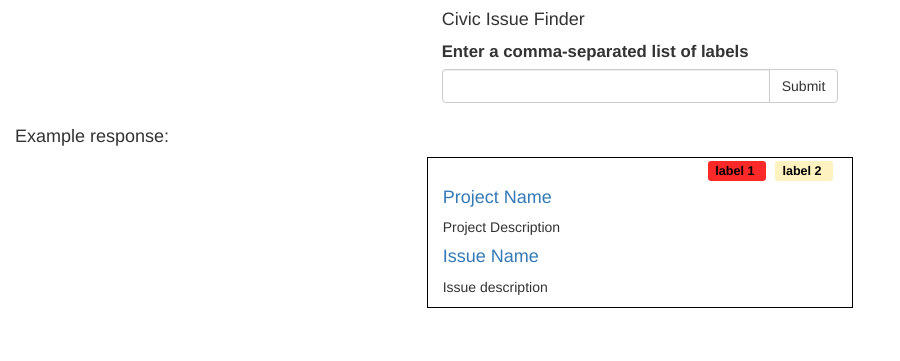
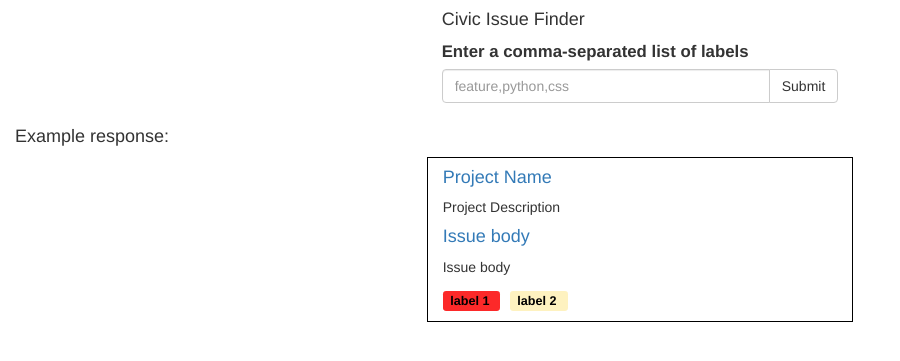
Before and after one commit to codeforamerica/civic-issue-finder, a Flask app: page / in a window 1280 px wide. Shown: the top 361 px of the page, without its empty margins (0-900 px from the left). Run offline with Flask 2, Linux system fonts and the light colour scheme; some libraries are stand-ins or nearby versions.

Commit message:
Styling changes courtesy of Frances

```diff
--- a/app.py
+++ b/app.py
@@ -44,10 +44,10 @@ def find():
   try:
     # If we have an organization name only query that organization
     if org_name != 'None':
-      issues = get('http://localhost:5000/api/organizations/%s/issues/labels/%s?per_page=100' % (org_name, labels))
+      issues = get('http://codeforamerica.org/api/organizations/%s/issues/labels/%s?per_page=100' % (org_name, labels))
     # Otherwise get issues across all organizations
     else:
-      issues = get('http://localhost:5000/api/issues/labels/'+labels+'?per_page=100')
+      issues = get('http://codeforamerica.org/api/issues/labels/'+labels+'?per_page=100')
   except ConnectionError, e:
     return render_template('index.html', org_name=org_name, default_labels=default_labels, error=True)
 
--- a/static/main.css
+++ b/static/main.css
@@ -16,7 +16,7 @@ label {
 }
 
 .issue-labels {
-  float: right;
+  margin-bottom: 10px;
   font-size: 1.2em;
 }
 
--- a/templates/index.html
+++ b/templates/index.html
@@ -2,6 +2,7 @@
 <head>
   <title>Civic Issue Finder</title>
   <link rel="stylesheet" type="text/css" href="https://maxcdn.bootstrapcdn.com/bootstrap/3.2.0/css/bootstrap.min.css">
+  <link rel="stylesheet" type="text/css" href="http://cdnjs.cloudflare.com/ajax/libs/octicons/2.0.2/octicons.min.css">
   <link rel="stylesheet" type="text/css" href="{{ url_for('static', filename='main.css') }}">
 </head>
 <body>
@@ -13,9 +14,9 @@
           <label for='labels'>Enter a comma-separated list of labels</label>
           <div class="input-group">
             {% if labels %}
-              <input type="text" class="form-control" name="labels" value="{{ labels }}">
+              <input type="text" class="form-control" name="labels" placeholder='feature,python,css' value="{{ labels }}">
             {% else %}
-              <input type="text" class="form-control" name="labels">
+              <input type="text" class="form-control" name="labels" placeholder='feature,python,css'>
             {% endif %}
               <div class="input-group-btn">
                   <input type='submit' value='Submit' class='btn btn-default'>
@@ -37,6 +38,18 @@
         <h4>Example response:</h4>
         <div class='row'>
           <div class="col-sm-4 col-sm-offset-4 issue">
+            <h4 class='project-name'>
+              <span class="octicon octicon-repo"></span>
+              <a href="https://github.com/open-austin/austin-recycles">
+                Project Name
+              </a>
+            </h4>
+            <p class='project-description'>Project Description</p>
+            <h4 class='issue-name'>
+              <span class="octicon octicon-issue-opened"></span>
+              <a href="https://github.com/open-austin/austin-recycles/issues/24">Issue body</a>
+            </h4>
+            <p class='issue-body'>Issue body</p>
             <div class="issue-labels">
                 <div class="label" style="background-color: #fc2929">
                   <a href="https://api.github.com/repos/open-austin/austin-recycles/labels/bug" class="label-link">
@@ -52,17 +65,6 @@
                 &nbsp;
                   <br>
             </div>
-                  <br>
-              <h4>
-                <a href="https://github.com/open-austin/austin-recycles">
-                  Project Name
-                </a>
-              </h4>
-              <p>Project Description</p>
-              <a href="https://github.com/open-austin/austin-recycles/issues/24">
-                <h4>Issue Name</h4>
-              </a>
-              <p>Issue description</p>
           </div>
         </div>
       {% endif %}
@@ -70,6 +72,18 @@
         <div class='row'>
           {% for issue in issues %}
             <div class='col-sm-4 col-sm-offset-4 issue'>
+              <h4 class='project-name'>
+                <span class="octicon octicon-repo"></span>
+                <a href="{{ issue.project.code_url }}">
+                  {{ issue.project.name }}
+                </a>
+              </h4>
+              <p class='project-description'>{{ issue.project.description }}</p>
+              <h4 class='issue-name'>
+                <span class="octicon octicon-issue-opened"></span>
+                <a href="{{ issue.html_url }}">{{ issue.title }}</a>
+              </h4>
+              <p class='issue-body'>{{ issue.body }}</p>
               <div class='issue-labels'>
                 {% for label in issue.labels %}
                   <div class='label' style='background-color: #{{ label.color }}'>
@@ -78,26 +92,8 @@
                     </a>
                   </div>
                   &nbsp;
-                  {% if loop.index % 2 == 0 %}
-                    <br>
-                  {% endif %}
                 {% endfor %}
               </div>
-              {% for label in issue.labels %}
-                {% if (loop.index % 2) == 0 %}
-                  <br>
-                {% endif %}
-              {% endfor %}
-              <h4>
-                <a href="{{ issue.project.code_url }}">
-                  {{ issue.project.name }}
-                </a>
-              </h4>
-              <p>{{ issue.project.description }}</p>
-              <a href="{{ issue.html_url }}">
-                <h4>{{ issue.title }}</h4>
-              </a>
-              <p>{{ issue.body }}</p>
             </div>
           {% endfor %}
         </div>
```
Lines whose indentation alone changed are shown as unchanged.
